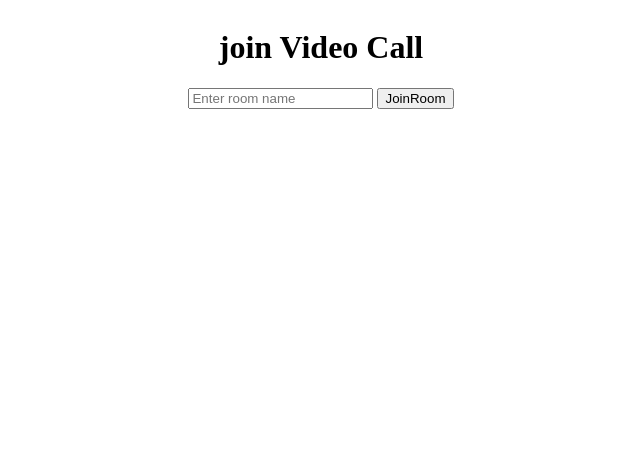
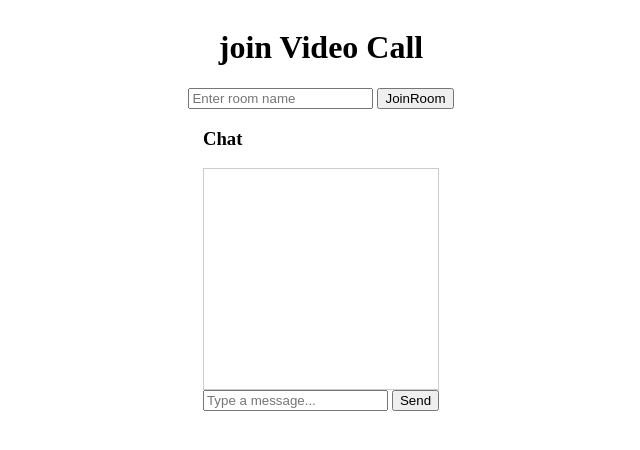
Before and after one commit to rishikeshdubey13/Connect, a Flask app: page / in a window 1280 px wide. Shown: the top 450 px of the page, without its empty margins (319-959 px from the left). Run offline with Flask 3, Linux system fonts and the light colour scheme; some libraries are stand-ins or nearby versions.

Commit message:
Implement chat functionality with message sending and receiving features

```diff
--- a/backend/app.py
+++ b/backend/app.py
@@ -44,5 +44,12 @@ def handle_leave(room):
     emit('leave', room = room, include_self=False)
 
 
+@socketio.on('chat')
+def handle_chat(data):
+    room = data['room']
+    emit('chat', data, room=room)
+
+
+
 if __name__ ==  '__main__':
     socketio.run(app, host = "0.0.0.0", port = 5001, debug=True)
--- a/backend/templates/index.html
+++ b/backend/templates/index.html
@@ -39,6 +39,15 @@
         </div>
     </div>
 
+    <div id="chatBox">
+        <h3>Chat</h3>
+        <div id="messages" style="height: 200px; overflow-y: scroll; border: 1px solid #ccc; padding: 10px;"></div>
+        <input id="chatInput" type="text" placeholder="Type a message..." />
+        <button onclick="sendChat()">Send</button>
+    </div>
+
+
+
 
     <script src="https://cdn.socket.io/4.4.1/socket.io.min.js"></script>
     <script src="{{ url_for('static', filename='js/script.js') }}"></script>
--- a/backend/templates/static/js/script.js
+++ b/backend/templates/static/js/script.js
@@ -235,3 +235,31 @@ function cleanUp(){
     console.log("Call ended and resources cleaned up.");
 
 }
+
+function sendChat() {
+    const msg = document.getElementById('chatInput').value.trim();
+    if (!msg || !socket) return;
+
+    socket.emit('chat', { room: room, message: msg, sender: peerid });
+    addMessage(`You: ${msg}`);
+    document.getElementById('chatInput').value = '';
+}
+
+function addMessage(text) {
+    const messagesDiv = document.getElementById('messages');
+    const msgElem = document.createElement('div');
+    msgElem.textContent = text;
+    messagesDiv.appendChild(msgElem);
+    messagesDiv.scrollTop = messagesDiv.scrollHeight;
+}
+
+
+
+//Receive chat messages
+if (socket) {
+    socket.on('chat', data => {
+        if (data.sender !== peerid) {
+            addMessage(`Peer: ${data.message}`);
+        }
+    });
+}
```
